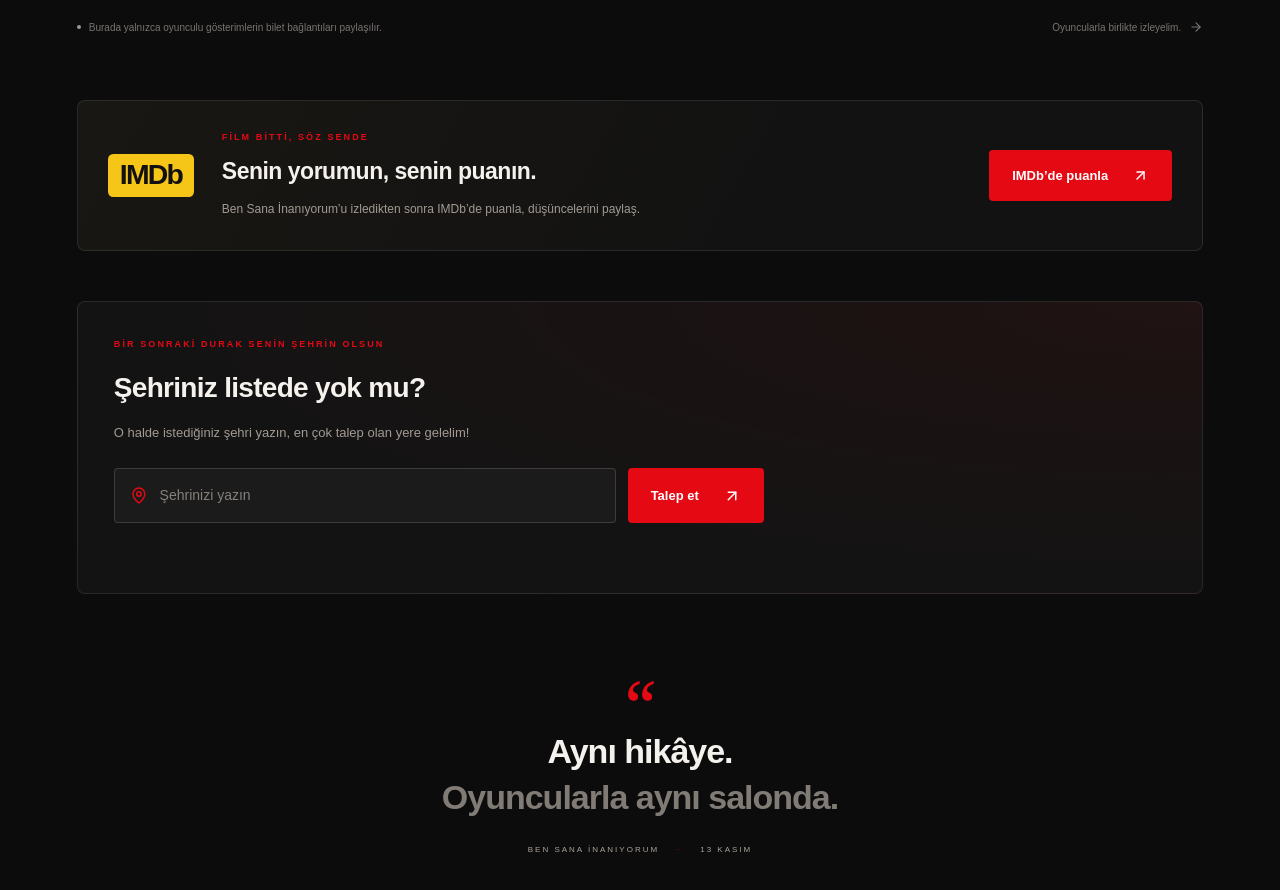
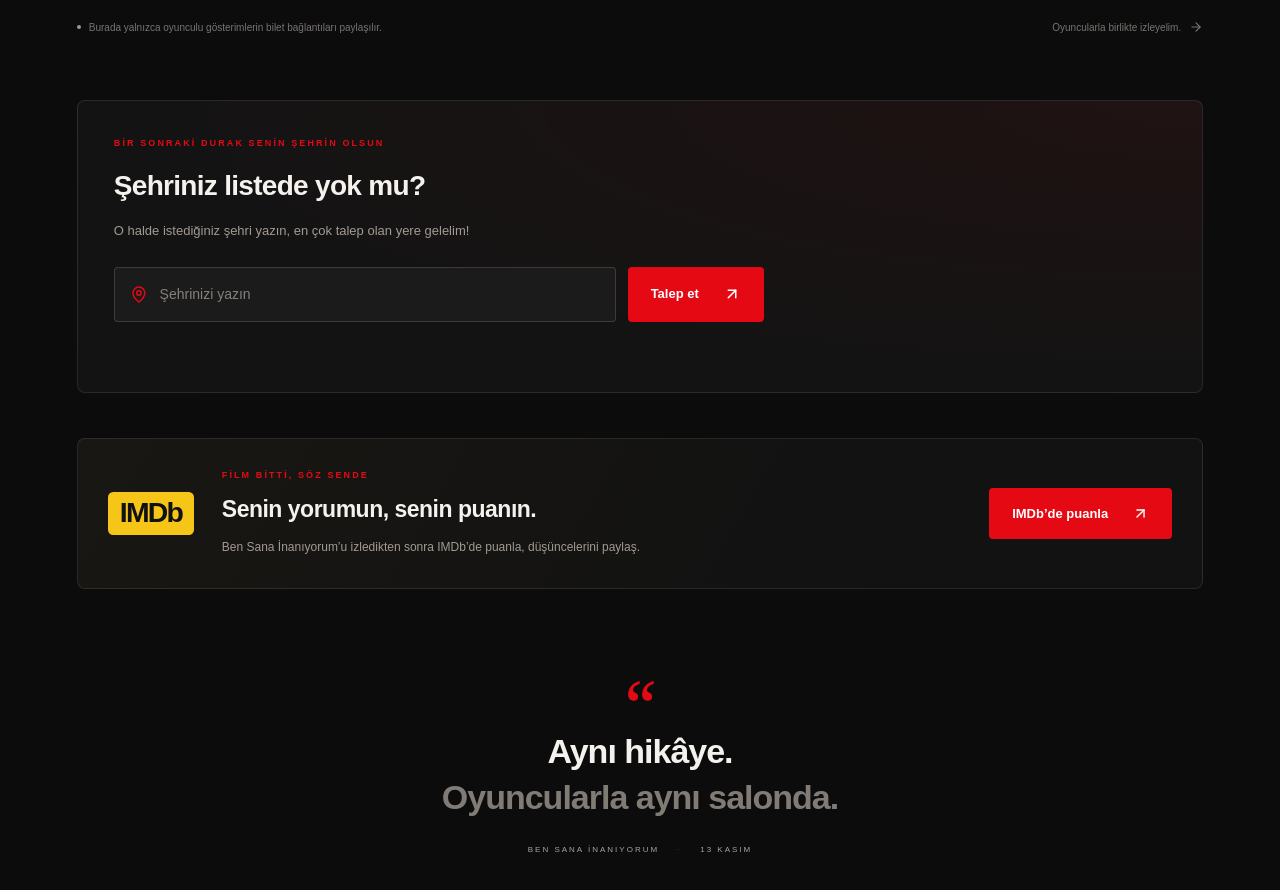
Before and after one commit to mahsunkaraca/bensanainaniyorum, a Next.js app: page / in a window 1280 px wide. Shown: the part 1519-2409 px from the top of the page. Built offline with nearby package versions, Linux system fonts and the light colour scheme.

Commit message:
Move city request section above IMDb rating

```diff
--- a/components/ticket-site.tsx
+++ b/components/ticket-site.tsx
@@ -31,13 +31,6 @@ export default function TicketSite() {
         <div aria-live="polite">{city && venues.length ? <div className="cinema-list">{venues.map((v, index) => <article className="cinema" key={v.id}><span className="cinema-index">{String(index + 1).padStart(2, '0')}</span><div className="cinema-details"><h3>{v.name}</h3>{v.address && <p><MapPin size={13}/>{v.address}</p>}<div className="sessions">{data.screenings.filter(s => s.cinema_id === v.id).map(s => <div className="session" key={s.id}><span>{s.description}</span><a className="button" href={s.ticket_url} target="_blank" rel="noopener noreferrer">Bilet Al <ArrowUpRight size={17}/></a></div>)}{!data.screenings.some(s => s.cinema_id === v.id) && <p>Oyunculu gösterimin detayları ve bilet bağlantısı yakında burada.</p>}</div></div></article>)}</div> : <div className="empty"><div className="empty-icon"><Ticket size={28}/></div><h3>{city ? 'Bu şehirde oyunculu gösterim için hazırlanıyoruz.' : data.cities.length ? 'Oyuncularla aynı salonda buluşalım.' : 'Büyük buluşmaya hazırlanıyoruz.'}</h3><p>{city ? 'Oyunculu gösterimin detayları ve bilet bağlantısı 13 Kasım’da burada paylaşılacak.' : data.cities.length ? 'Oyunculu gösterimleri keşfetmek için şehrini seç. Bilet bağlantıları 13 Kasım’da paylaşılacak.' : 'Oyunculu gösterimlerin bilet bağlantıları 13 Kasım’da burada paylaşılacak.'}</p><span className="empty-date">OYUNCULU ÖZEL GÖSTERİMLER</span></div>}</div>
         <div className="booking-note"><span><span className="status-dot"/> Burada yalnızca oyunculu gösterimlerin bilet bağlantıları paylaşılır.</span><span>Oyuncularla birlikte izleyelim. <ArrowRight size={14}/></span></div>
       </section>
-      <section className="imdb-section" aria-labelledby="imdb-heading">
-        <div className="imdb-card">
-          <svg className="imdb-logo" viewBox="0 0 100 50" role="img" aria-label="IMDb"><rect width="100" height="50" rx="6" fill="#f5c518"/><text x="50" y="35" textAnchor="middle" fill="#111" fontFamily="Arial, Helvetica, sans-serif" fontWeight="900" fontSize="33" letterSpacing="-2">IMDb</text></svg>
-          <div className="imdb-copy"><div className="eyebrow muted">FİLM BİTTİ, SÖZ SENDE</div><h2 id="imdb-heading">Senin yorumun, senin puanın.</h2><p>Ben Sana İnanıyorum’u izledikten sonra IMDb’de puanla, düşüncelerini paylaş.</p></div>
-          <div className="imdb-action">{film.imdbUrl ? <a className="button" href={film.imdbUrl} target="_blank" rel="noopener noreferrer">IMDb’de puanla <ArrowUpRight size={17}/></a> : <><button className="button" type="button" disabled aria-describedby="imdb-pending">IMDb’de puanla <ArrowUpRight size={17}/></button><small id="imdb-pending">IMDb bağlantısı yakında eklenecek.</small></>}</div>
-        </div>
-      </section>
       <section className="city-request" aria-labelledby="city-request-heading">
         <div className="city-request-card">
           <div className="eyebrow muted">BİR SONRAKİ DURAK SENİN ŞEHRİN OLSUN</div>
@@ -51,6 +44,13 @@ export default function TicketSite() {
           <div className="city-request-status" role="status" aria-live="polite">{requestSent ? 'Talebiniz iletildi' : ''}</div>
         </div>
       </section>
+      <section className="imdb-section" aria-labelledby="imdb-heading">
+        <div className="imdb-card">
+          <svg className="imdb-logo" viewBox="0 0 100 50" role="img" aria-label="IMDb"><rect width="100" height="50" rx="6" fill="#f5c518"/><text x="50" y="35" textAnchor="middle" fill="#111" fontFamily="Arial, Helvetica, sans-serif" fontWeight="900" fontSize="33" letterSpacing="-2">IMDb</text></svg>
+          <div className="imdb-copy"><div className="eyebrow muted">FİLM BİTTİ, SÖZ SENDE</div><h2 id="imdb-heading">Senin yorumun, senin puanın.</h2><p>Ben Sana İnanıyorum’u izledikten sonra IMDb’de puanla, düşüncelerini paylaş.</p></div>
+          <div className="imdb-action">{film.imdbUrl ? <a className="button" href={film.imdbUrl} target="_blank" rel="noopener noreferrer">IMDb’de puanla <ArrowUpRight size={17}/></a> : <><button className="button" type="button" disabled aria-describedby="imdb-pending">IMDb’de puanla <ArrowUpRight size={17}/></button><small id="imdb-pending">IMDb bağlantısı yakında eklenecek.</small></>}</div>
+        </div>
+      </section>
       <section className="quote"><span>“</span><p>Aynı hikâye.<br/><em>Oyuncularla aynı salonda.</em></p><div>BEN SANA İNANIYORUM <i>·</i> 13 KASIM</div></section>
     </main>
     <footer><a className="wordmark" href="#">BEN SANA<br/><span>İNANIYORUM</span><i>.</i></a><p>© {new Date().getFullYear()} Ben Sana İnanıyorum.<br/>Tüm hakları saklıdır.</p><a href="#bilet">Gösterimde görüşürüz. <ArrowUpRight size={16}/></a></footer>
```
